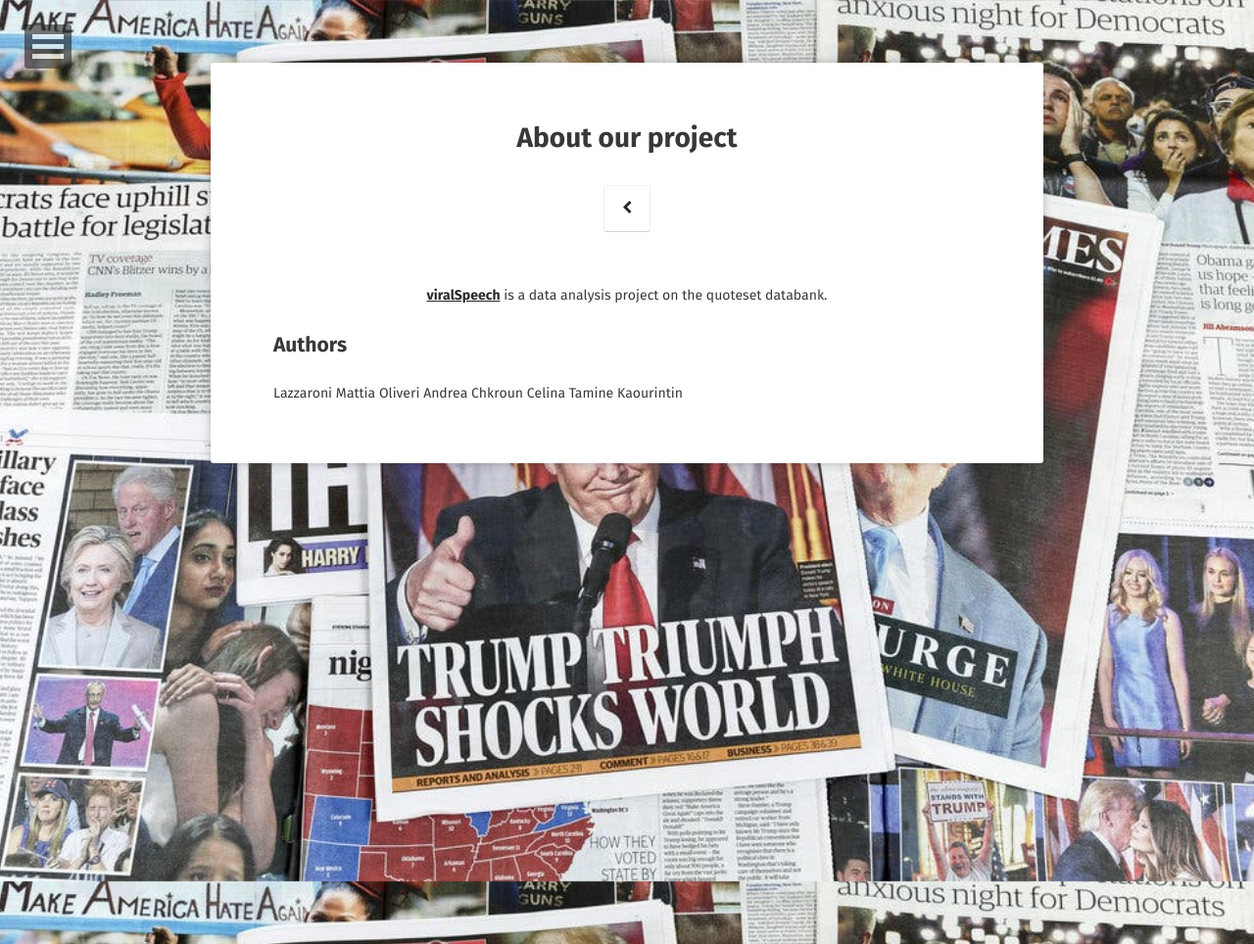
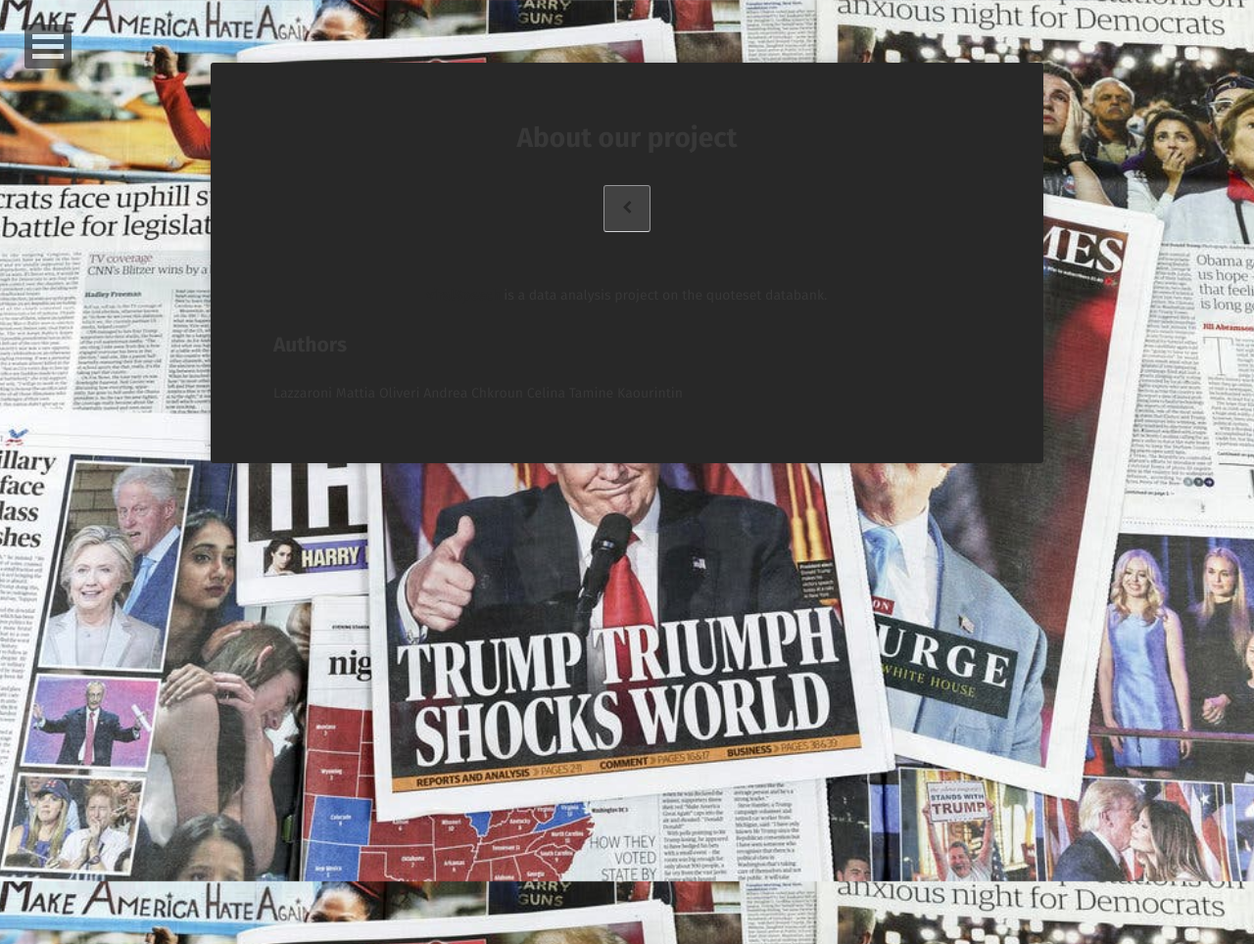
Before and after one commit to kaoutamine/viralSpeech, a Jekyll site: the page built from aboutus/index.md, in a window 1280 px wide. Shown: the whole page at 98% size. Built offline with Jekyll 4.4.1, drawn with Linux system fonts in a browser that asks for light colours; some web fonts are replaced.

Commit message:
home modif

```diff
--- a/_sass/elements.scss
+++ b/_sass/elements.scss
@@ -5,8 +5,9 @@
     border-color: rgba($color_mercury,0.5) rgba($color_bon_jour,0.5) $color_mischka;
     border-radius: 3px;
     text-decoration: none;
-	background: $white;
+    background: $grey_btn;
     color: $color_shark;
+
     &:hover {
         box-shadow: 0 0 1px 0 rgba($color_shark,0.5);
         color: $red;
--- a/_sass/site.scss
+++ b/_sass/site.scss
@@ -106,12 +106,13 @@ body {
     width: 75%;
     max-width: 850px;
     margin: 4rem auto;
-	background: $white;
+    background: $color_shark;
     color: $color_tuatara;
     padding: 2em;
     border-radius: 3px;
     box-shadow: 0 0 10px 0 rgba($color_shark,0.3);
     @include transition(.5s);
+
     @media #{$small} {
         width: 90%;
         padding: 2em 0;
--- a/_sass/variables.scss
+++ b/_sass/variables.scss
@@ -3,6 +3,7 @@ $bodycolor           : #D24D57;
 $black           	 : #000;
 $white               : #fff;
 $color_gray          : #e8e8e8;
+$grey_btn            : #424242;
 $red                 : #FF4136;
 $maroon              : #85144b;
 $color_tuatara       : #383838;
--- a/assets/css/main.scss
+++ b/assets/css/main.scss
@@ -24,4 +24,4 @@ sitemap: false
 @import "vendor/font-awesome";
 @import "vendor/animate";
 @import "vendor/magnific-popup/magnific-popup";
-@import "print"
+@import "print";
```
Lines whose indentation alone changed are shown as unchanged.
